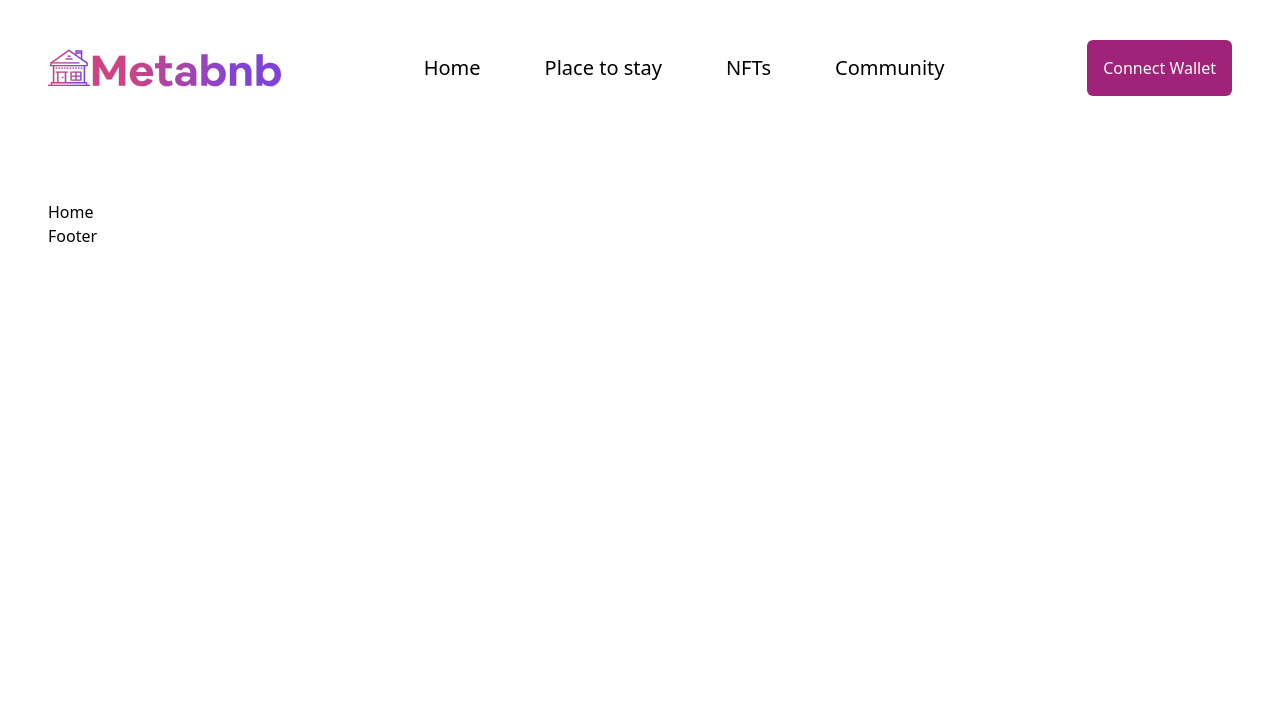
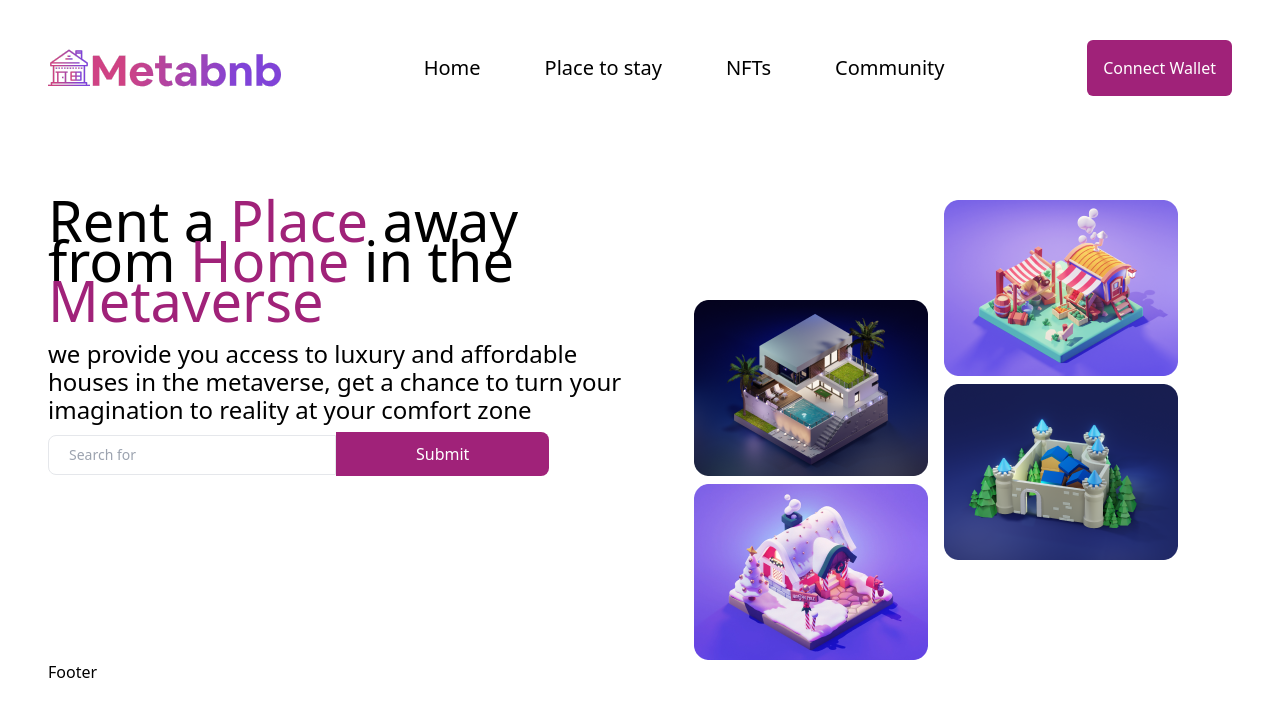
Before and after one commit to HaroldObasi/metabnb, a React (Create React App) app: page / in a window 1280 px wide. Shown: the top 716 px of the page. Built offline with nearby package versions, Linux system fonts and the light colour scheme; the HTML template or start-up script is replaced by a standard one; a web font is replaced by a local one.

Commit message:
Home view initial commit

```diff
--- a/src/views/Home.jsx
+++ b/src/views/Home.jsx
@@ -1,5 +1,25 @@
+import Searchbar from "../components/Searchbar";
+import Fourboxes from "../components/Fourboxes";
+
 const Home = () => {
-    return <>Home</>;
+    return (
+        <main className="flex flex-col xl:flex-row">
+            <div className="basis-1/2 space-y-1 md:space-y-5 mb-10">
+                <div className="text-4xl xl:text-[56px]">
+                    Rent a <span className="text-[#a02279]">Place</span> away
+                    from <span className="text-[#a02279]">Home</span> in the{" "}
+                    <span className="text-[#a02279]">Metaverse</span>
+                </div>
+                <div className="text-xl xl:text-[24px] md:w-3/4 xl:w-full">
+                    we provide you access to luxury and affordable houses in the
+                    metaverse, get a chance to turn your imagination to reality
+                    at your comfort zone
+                    <Searchbar />
+                </div>
+            </div>
+            <Fourboxes />
+        </main>
+    );
 };
 
 export default Home;
```
